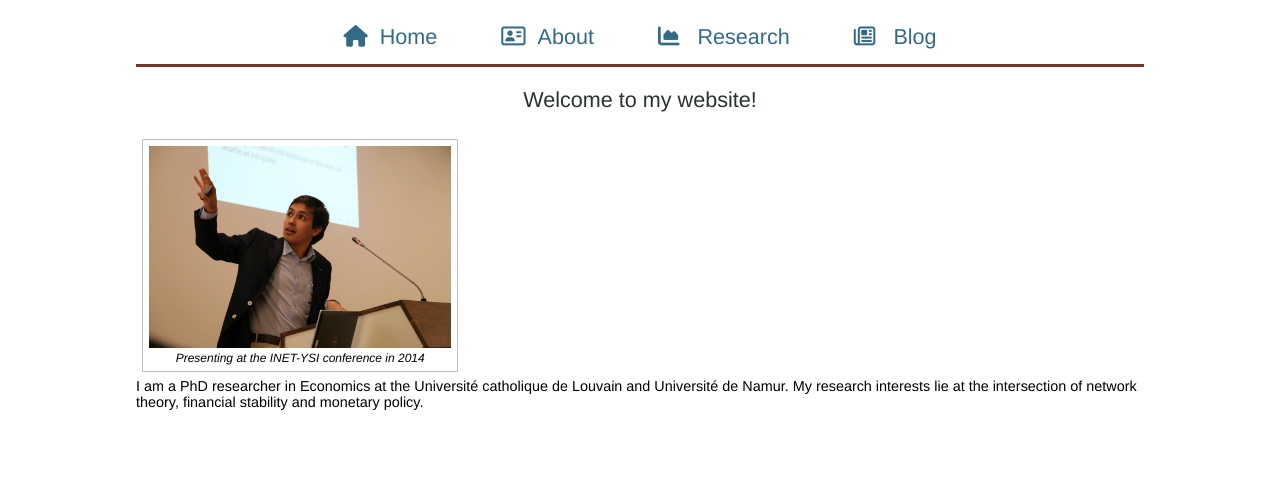
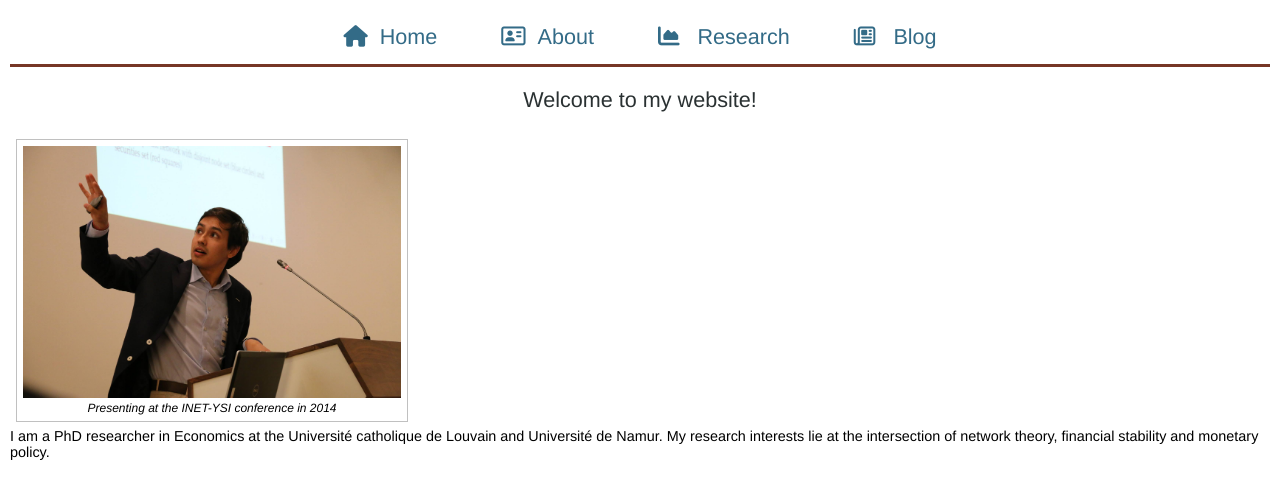
Before and after one commit to nscholtes/nscholtes.github.io, a Jekyll site: the page built from index.html, in a window 1280 px wide. Shown: the top 499 px of the page. Built offline with Jekyll 4.4.1, drawn with Linux system fonts in a browser that asks for light colours; nearby versions of some CDN libraries.

Commit message:
Update default.html

```diff
--- a/_layouts/default.html
+++ b/_layouts/default.html
@@ -7,7 +7,6 @@
 
 </head>
 <body>
-<div id="wrapper">
 <div id="navigation">
 	<ul id="navigation">
 		<li><i class="fa fa-home" style="color: #336B87;"></i><a href="/">&nbsp; Home</a></li>
@@ -19,6 +18,5 @@
 <div class="container">
 {{ content }}
 </div><!-- /.container -->
-</div><!-- /.wrapper -->
 </body>
 </html>
```
